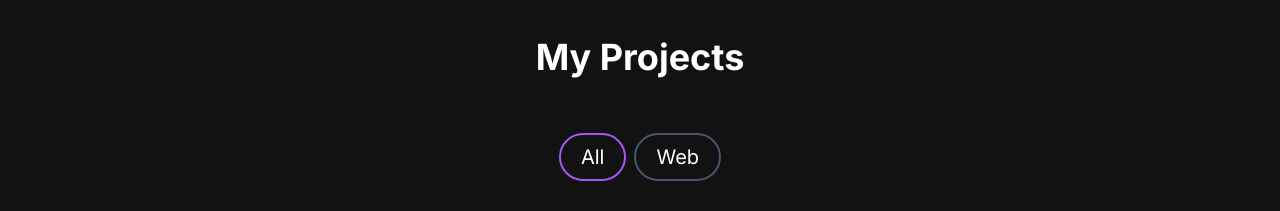
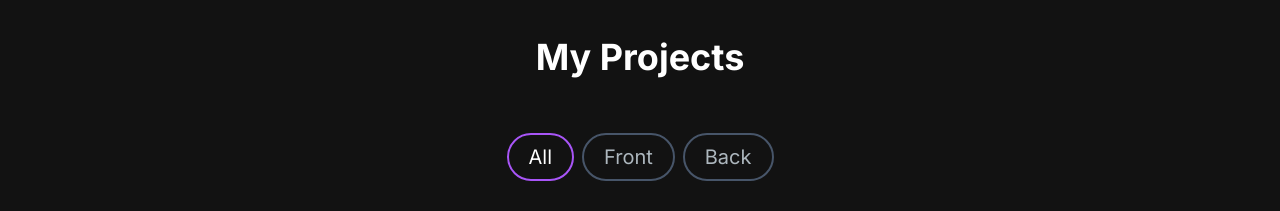
Before and after one commit to uxia0812/xia_portfolio, a Next.js app: page / in a window 1280 px wide. Shown: the part 960-1171 px from the top of the page. Built offline with nearby package versions, Linux system fonts and the light colour scheme; grey boxes are pictures that could not be loaded.

Commit message:
ProjectTag

```diff
--- /dev/null
+++ b/src/app/components/ProjectTag.jsx
@@ -0,0 +1,18 @@
+import React from "react";
+
+const ProjectTag = ({ name, onClick, isSelected }) => {
+  const buttonStyles = isSelected
+    ? "text-white border-purple-500"
+    : "text-[#ADB7BE] border-slate-600 hover:border-white";
+
+  return (
+    <button
+      className={`${buttonStyles} rounded-full border-2 px-5 py-2 text-xl cursor-pointer`}
+      onClick={() => onClick(name)}
+    >
+      {name}
+    </button>
+  );
+};
+
+export default ProjectTag;
--- a/src/app/components/ProjectsSection.jsx
+++ b/src/app/components/ProjectsSection.jsx
@@ -1,5 +1,8 @@
-import React from "react";
+"use client";
+
+import React, { useState } from "react";
 import ProjectCard from "./ProjectCard";
+import ProjectTag from "./ProjectTag";
 
 const ProjectData = [
   {
@@ -7,7 +10,7 @@
     title: "React Portfolio Website",
     description: "Project 1 description",
     image: "/images/projects/portfolio_page.png",
-    tag: ["Portfolio", "Web"],
+    tag: ["All", "Front"],
     gitUrl: "/",
     previewUrl: "/",
   },
@@ -16,7 +19,7 @@
     title: "Survey App",
     description: "Project 2 description",
     image: "/images/projects/survey_app.png",
-    tag: ["Survey", "Web"],
+    tag: ["All", "Back"],
     gitUrl: "/",
     previewUrl: "/",
   },
@@ -25,7 +28,7 @@
     title: "Note + AI Chat Website",
     description: "Project 3 description",
     image: "/images/projects/note_ai_chat.png",
-    tag: ["Note", "AI Chat"],
+    tag: ["All", "Back"],
     gitUrl: "/",
     previewUrl: "/",
   },
@@ -34,7 +37,7 @@
     title: "Exhibition Website",
     description: "Project 4 description",
     image: "/images/projects/multi_it_project.png",
-    tag: ["Exhibition", "Web"],
+    tag: ["All", "Back"],
     gitUrl: "/",
     previewUrl: "/",
   },
@@ -43,7 +46,7 @@
     title: "Car Info Website",
     description: "Project 5 description",
     image: "/images/projects/car_info.png",
-    tag: ["Car", "Web"],
+    tag: ["All", "Back"],
     gitUrl: "/",
     previewUrl: "/",
   },
@@ -52,7 +55,7 @@
     title: "My AI Chat Website",
     description: "Project 6 description",
     image: "/images/projects/my_ai_chat.png",
-    tag: ["AI", "Chat"],
+    tag: ["All", "Back"],
     gitUrl: "/",
     previewUrl: "/",
   },
@@ -61,7 +64,7 @@
     title: "Todo List Website",
     description: "Project 7 description",
     image: "/images/projects/todo_list.png",
-    tag: ["Todo", "Web"],
+    tag: ["All", "Front"],
     gitUrl: "/",
     previewUrl: "/",
   },
@@ -70,24 +73,47 @@
     title: "Kahlua Menu Website",
     description: "Project 8 description",
     image: "/images/projects/kahlua_page.png",
-    tag: ["Menu", "Web"],
+    tag: ["All", "Front"],
     gitUrl: "/",
     previewUrl: "/",
   },
 ];
 
 const ProjectsSection = () => {
+  const [tag, setTag] = useState("All");
+
+  const handleTagChange = (newTag) => {
+    setTag(newTag);
+  };
+
+  const filteredProjects = ProjectData.filter((project) =>
+    project.tag.includes(tag)
+  );
+
   return (
     <div>
       <h2 className="text-center text-4xl font-bold text-white mt-4 mb-8">
         My Projects
       </h2>
       <div className="text-white flex flex-row justify-center items-center gap-2 py-6">
-        <button className="rounded-full border-2 border-purple-500 px-5 py-2 text-xl cursor-pointer">All</button>
-        <button className="rounded-full border-2 border-slate-600 hover:border-white px-5 py-2 text-xl cursor-pointer">Web</button>
+        <ProjectTag
+          onClick={handleTagChange}
+          name="All"
+          isSelected={tag === "All"}
+        />
+        <ProjectTag
+          onClick={handleTagChange}
+          name="Front"
+          isSelected={tag === "Front"}
+        />
+        <ProjectTag
+          onClick={handleTagChange}
+          name="Back"
+          isSelected={tag === "Back"}
+        />
       </div>
       <div className="grid md:grid-cols-2 gap-6 md:gap-8">
-        {ProjectData.map((project) => (
+        {filteredProjects.map((project) => (
           <ProjectCard
             key={project.id}
             title={project.title}
```
